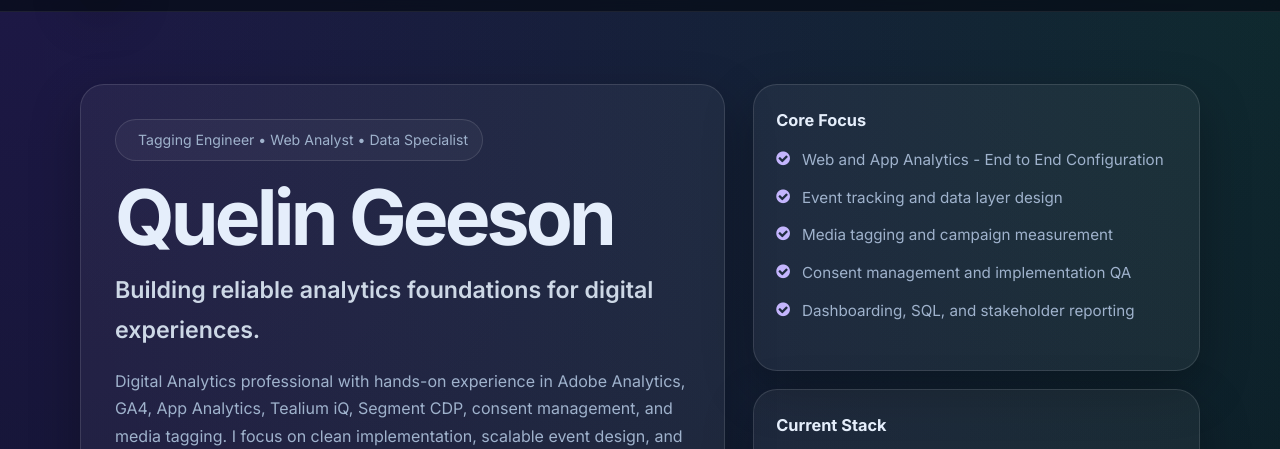
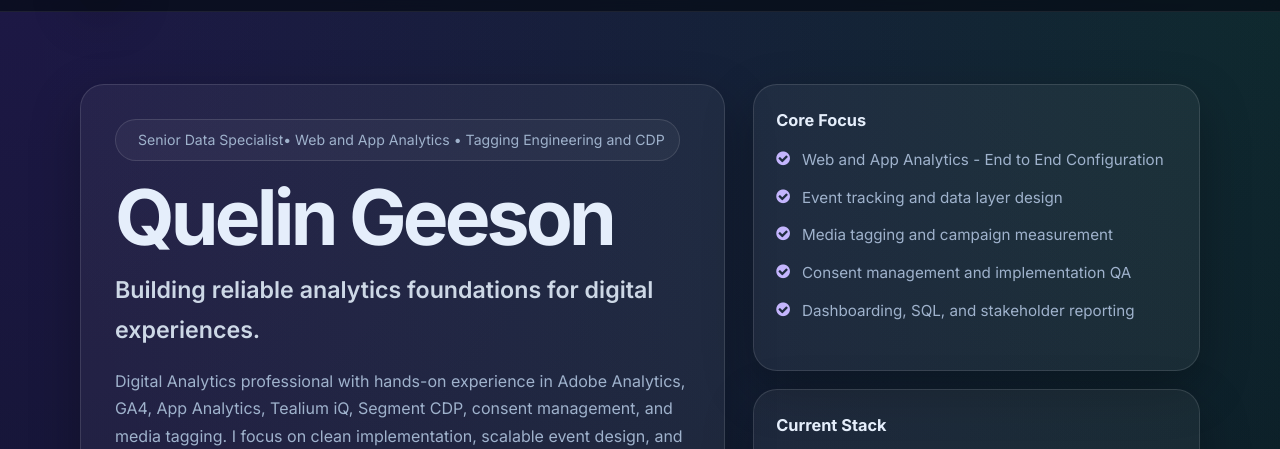
Before and after one commit to quelingeeson/quelingeeson.github.io, a plain HTML site: page index.html in a window 1280 px wide. Shown: the part 65-514 px from the top of the page. Drawn offline with Linux system fonts and the light colour scheme.

Commit message:
Update index.html

```diff
--- a/index.html
+++ b/index.html
@@ -584,7 +584,7 @@
       <section class="hero">
         <div class="container hero-grid">
           <div class="hero-card">
-            <div class="eyebrow"><i class="fa fa-sparkles" aria-hidden="true"></i> Tagging Engineer • Web Analyst • Data Specialist</div>
+            <div class="eyebrow"><i class="fa fa-sparkles" aria-hidden="true"></i> Senior Data Specialist• Web and App Analytics • Tagging Engineering and CDP</div>
             <h1>Quelin Geeson</h1>
             <h2>Building reliable analytics foundations for digital experiences.</h2>
             <p>
```
